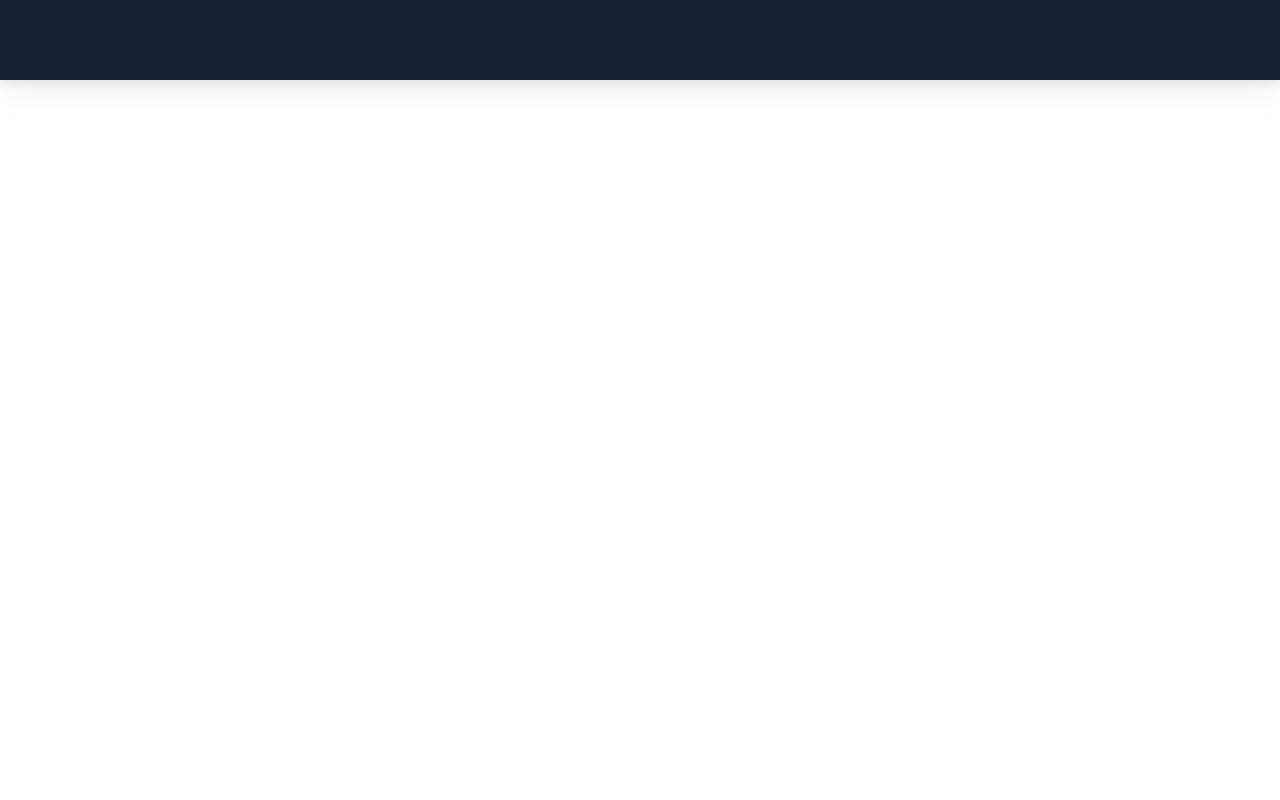
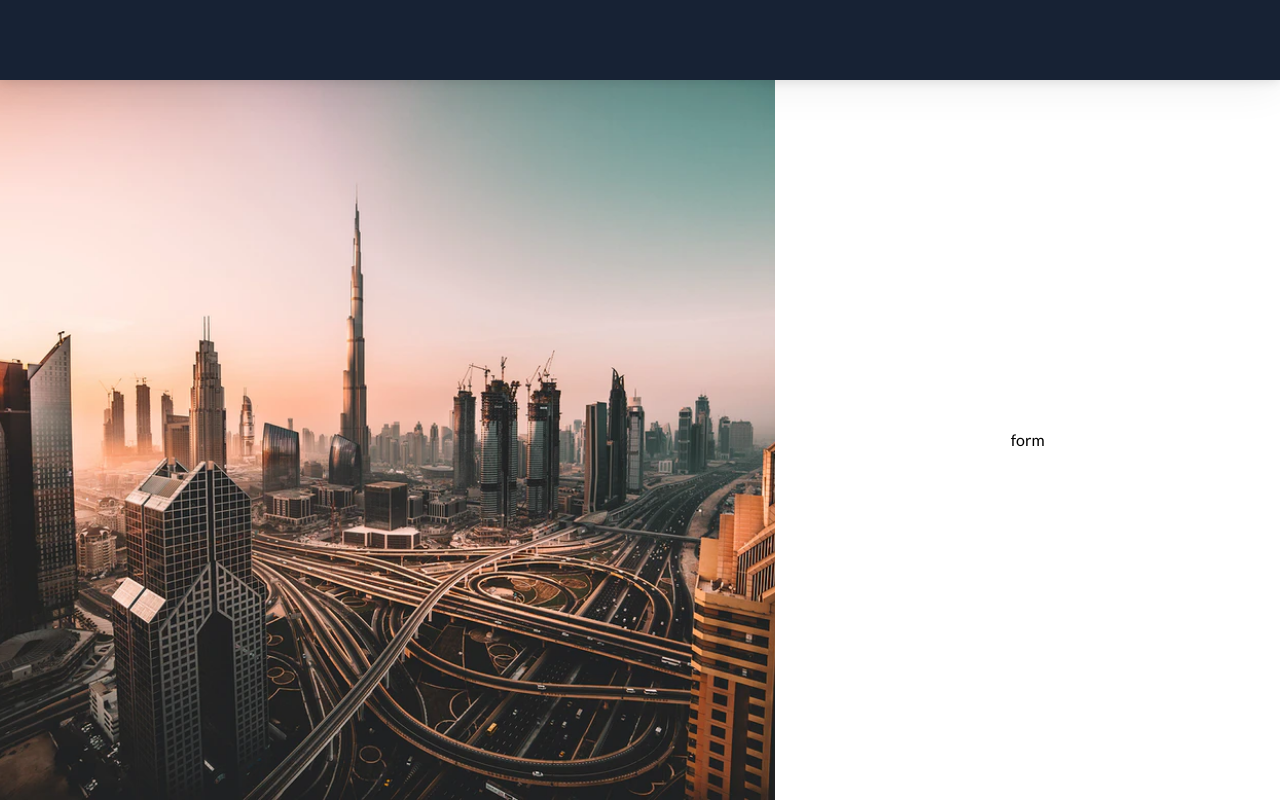
Before and after one commit to made-by-curiosity/zenbit_test_task, a React (Create React App) app in the folder frontend/: page /zenbit_test_task/login in a window 1280 px wide. Built offline with nearby package versions, Linux system fonts and the light colour scheme.

Commit message:
add auth background image

```diff
--- /dev/null
+++ b/frontend/src/components/AuthBgImg/AuthBgImg.jsx
@@ -0,0 +1,5 @@
+import { Background } from './AuthBgImg.styled';
+
+export const AuthBgImg = ({ children }) => {
+  return <Background>{children}</Background>;
+};
--- /dev/null
+++ b/frontend/src/components/AuthBgImg/AuthBgImg.styled.jsx
@@ -0,0 +1,16 @@
+import styled from 'styled-components';
+
+import bg_img from 'assets/images/auth_bg_img.png';
+
+export const Background = styled.div`
+  min-height: 500px;
+  width: 890px;
+
+  height: calc(100vh - 80px);
+
+  background-color: rgba(211, 211, 211, 0.5);
+  background-image: url(${bg_img});
+  background-size: cover;
+  background-position: center;
+  background-repeat: no-repeat;
+`;
--- /dev/null
+++ b/frontend/src/components/AuthContainer/AuthContainer.jsx
@@ -0,0 +1,5 @@
+import { Container } from './AuthContainer.styled';
+
+export const AuthContainer = ({ children }) => {
+  return <Container>{children}</Container>;
+};
--- /dev/null
+++ b/frontend/src/components/AuthContainer/AuthContainer.styled.jsx
@@ -0,0 +1,10 @@
+import styled from 'styled-components';
+
+export const Container = styled.div`
+  width: 550px;
+  padding: 0 100px;
+
+  display: flex;
+  justify-content: center;
+  align-items: center;
+`;
--- /dev/null
+++ b/frontend/src/components/Section/Section.jsx
@@ -0,0 +1,5 @@
+import { AuthSection } from './Section.styled';
+
+export const Section = ({ children }) => {
+  return <AuthSection>{children}</AuthSection>;
+};
--- /dev/null
+++ b/frontend/src/components/Section/Section.styled.jsx
@@ -0,0 +1,7 @@
+import styled from 'styled-components';
+
+export const AuthSection = styled.div`
+  padding-top: 80px;
+
+  display: flex;
+`;
--- a/frontend/src/pages/LoginPage.jsx
+++ b/frontend/src/pages/LoginPage.jsx
@@ -1,7 +1,16 @@
-import { Container } from 'components/Container/Container';
+import { AuthBgImg } from 'components/AuthBgImg/AuthBgImg';
+import { AuthContainer } from 'components/AuthContainer/AuthContainer';
+import { Section } from 'components/Section/Section';
 
 const LoginPage = () => {
-  return <Container>LOGIN PAGE</Container>;
+  return (
+    <Section>
+      <AuthBgImg />
+      <AuthContainer>
+        <div>form</div>
+      </AuthContainer>
+    </Section>
+  );
 };
 
 export default LoginPage;
```
Also changed, not shown: frontend/src/assets/images/auth_bg_img.png (added).
